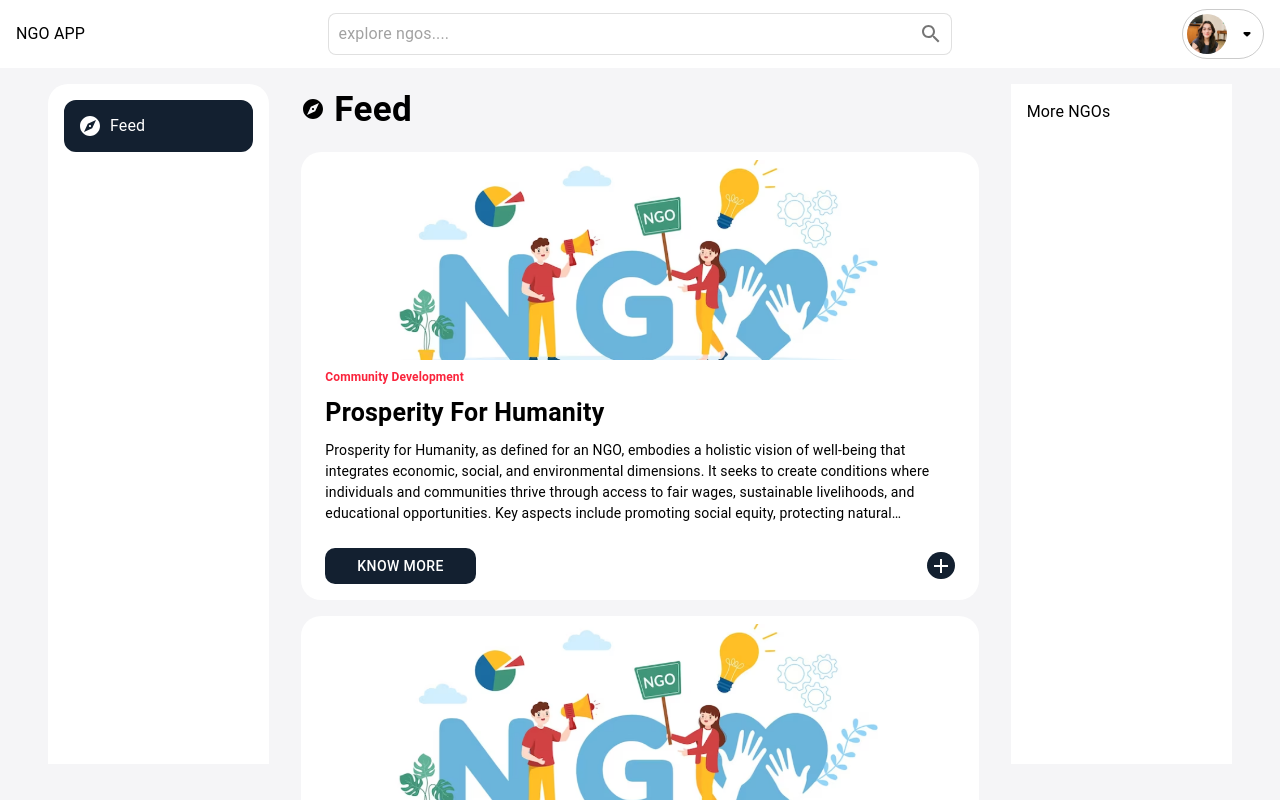
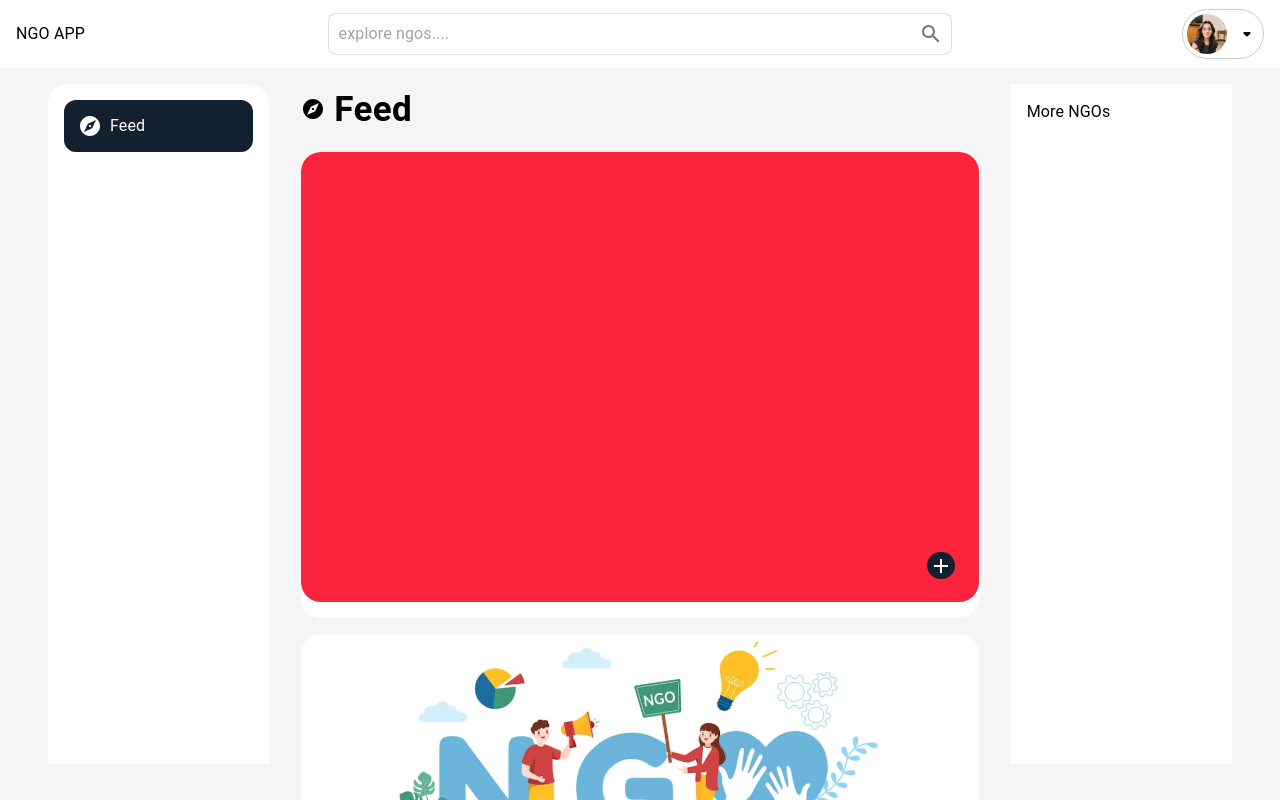
Before and after one commit to MANANTANDON/NGO-APP, a Next.js app: page / in a window 1280 px wide. Both pictures are taken after a click on the element 941 px from the left and 565 px from the top of the page. Shown: the top 800 px of the page. Built offline with nearby package versions, Linux system fonts and the light colour scheme.

Commit message:
color pane added on click

```diff
--- a/src/components/Cards/NgoCard.jsx
+++ b/src/components/Cards/NgoCard.jsx
@@ -1,9 +1,10 @@
 import { Add } from "@mui/icons-material";
 import { Box, Button, Typography } from "@mui/material";
 import Image from "next/image";
-import React from "react";
+import React, { useState } from "react";
 
 export const NgoCard = ({ color }) => {
+  const [show, setShow] = useState(false);
   const text = `Prosperity for Humanity, as defined for an NGO, embodies a holistic vision of well-being that integrates economic, social, and
             environmental dimensions. It seeks to create conditions where
             individuals and communities thrive through access to fair wages,
@@ -16,7 +17,15 @@ export const NgoCard = ({ color }) => {
             benefits everyone and enhances overall quality of life.`;
   return (
     <>
-      <Box sx={{ bgcolor: "#fff", p: 1, borderRadius: "20px" }}>
+      <Box
+        sx={{
+          bgcolor: "#fff",
+          p: 1,
+          borderRadius: "20px",
+          position: "relative",
+          height: "450px",
+        }}
+      >
         <Box
           sx={{
             position: "relative",
@@ -62,7 +71,6 @@ export const NgoCard = ({ color }) => {
             justifyContent: "space-between",
             alignItems: "center",
             mt: 3,
-            mb: 1,
           }}
         >
           <Button
@@ -84,14 +92,28 @@ export const NgoCard = ({ color }) => {
               alignItems: "center",
               borderRadius: "50%",
               p: 0.2,
+              zIndex: 100,
               "&:hover": {
                 cursor: "pointer",
               },
             }}
+            onClick={() => setShow(!show)}
           >
             <Add />
           </Box>
         </Box>
+        <Box
+          sx={{
+            position: "absolute",
+            height: "450px",
+            width: "100%",
+            bgcolor: color,
+            borderRadius: "20px",
+            top: 0,
+            left: 0,
+            display: !show && "none",
+          }}
+        ></Box>
       </Box>
     </>
   );
```
Also changed, not shown: .eslintrc.json (added), 1 other file (tests, documents, lock files or other folders).
